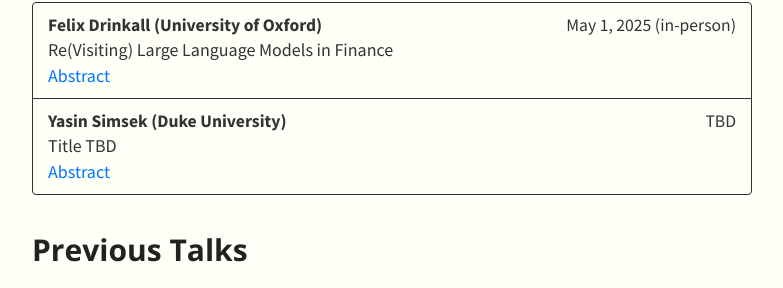
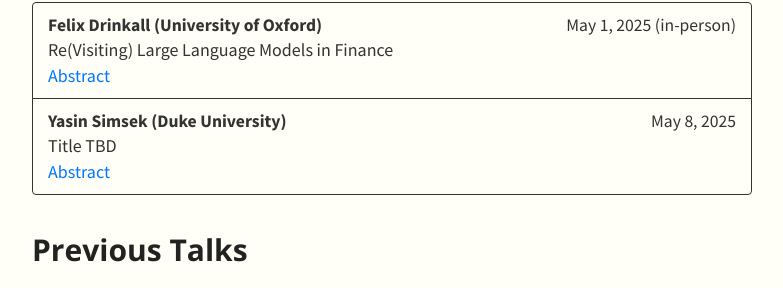
Before and after one commit to SML-Fin/SML-Fin.github.io, a Jekyll site: the page built from index.md, in a window 1280 px wide and 900 px high, scrolled down 1095 px. Shown: the part 150-438 px from the top of the window, without its empty margins (248-1031 px from the left). Built offline with Jekyll 4.4.1, drawn with Linux system fonts in a browser that asks for light colours; nearby versions of some CDN libraries; our own code applies the rules of GitHub Pages for plain Markdown files.

Commit message:
Update talks.yml

```diff
--- a/_data/talks.yml
+++ b/_data/talks.yml
@@ -32,7 +32,7 @@
       title: Re(Visiting) Large Language Models in Finance
       abstract: This study introduces a novel suite of historical large language models (LLMs) pre-trained specifically for accounting and finance, utilising a diverse set of major textual resources. The models are unique in that they are year-specific, spanning from 2007 to 2023, effectively eliminating look-ahead bias, a limitation present in other LLMs. Empirical analysis reveals that, in trading, these specialised models outperform much larger models, including the state-of-the-art LLaMA 1, 2, and 3, which are approximately 50 times their size. The findings are further validated through a range of robustness checks, confirming the superior performance of these LLMs.
     - speaker: Yasin Simsek (Duke University)
-      date: TBD
+      date: May 8, 2025
       title: Title TBD
       abstract: TBD
 
```
